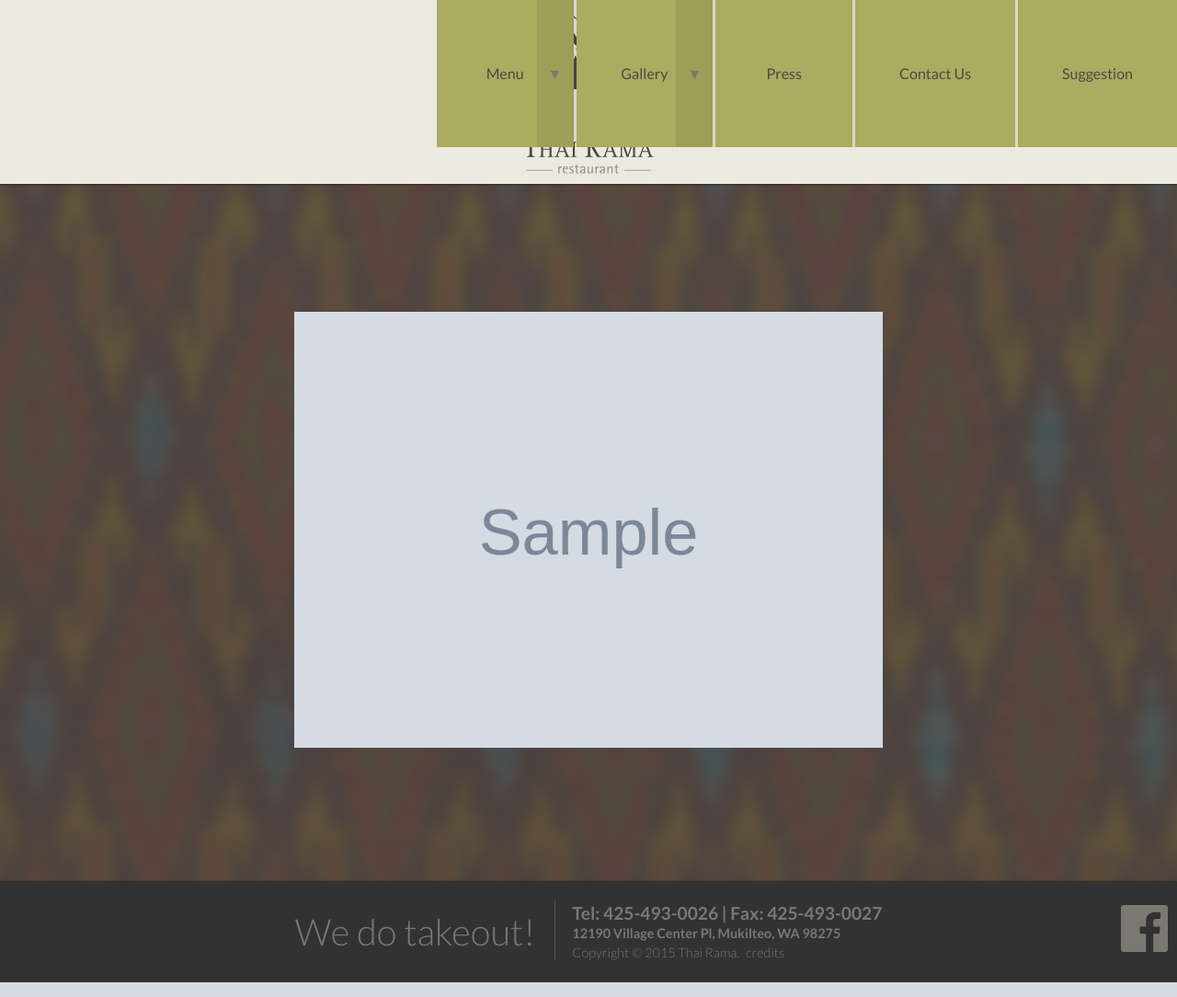
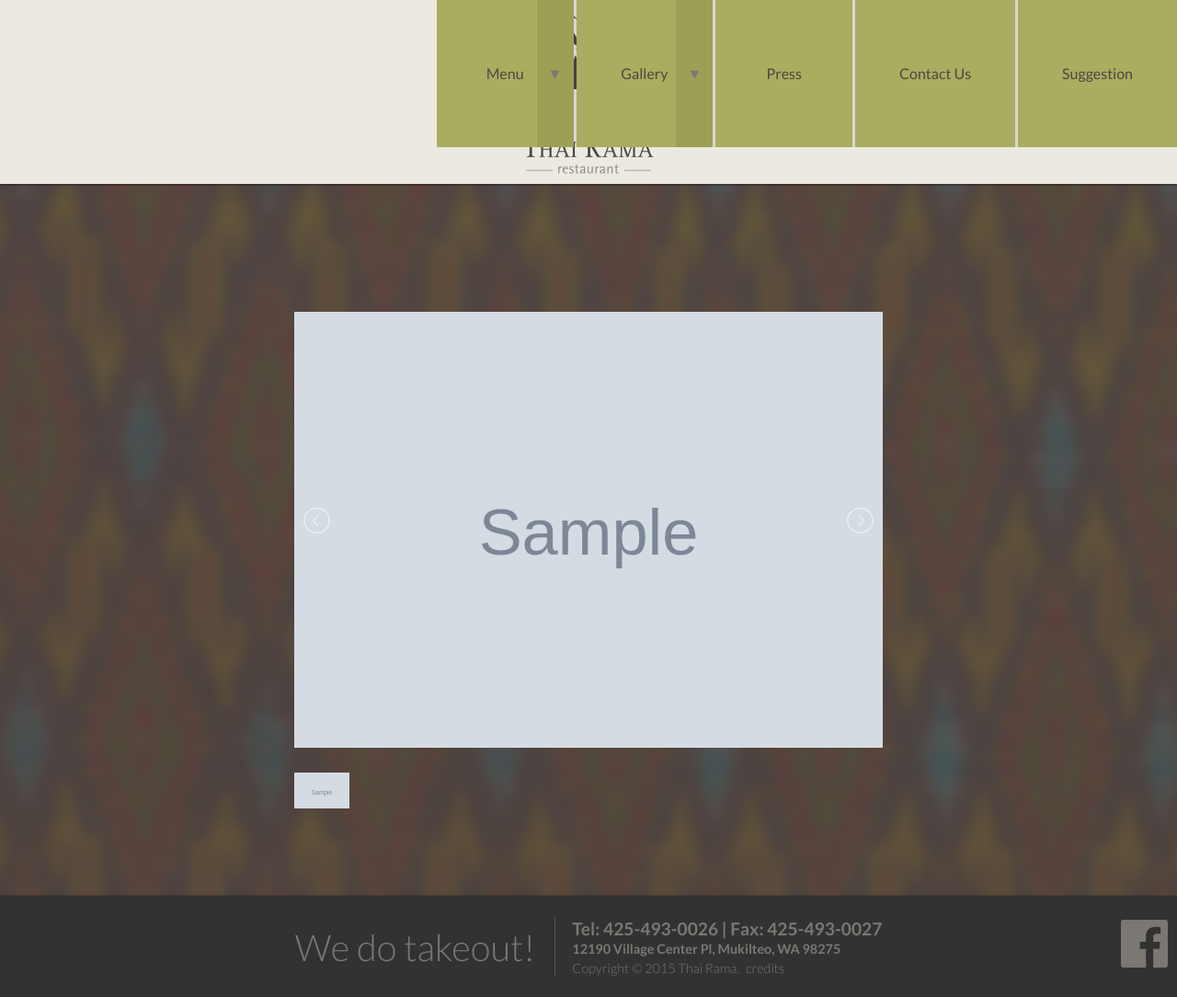
Before and after one commit to prinnb/thairama-django, a Django app: template thairamaapp/templates/thairamaapp/album.html in a window 1280 px wide. Shown: the whole page at 92% size. Run offline with Django 3.2, Linux system fonts and the light colour scheme; tables that the repository leaves empty hold one stand-in row (values such as "Sample post"); the template is opened without the code that fills it: values that come from a table or form of the project are taken from there, most other values are stand-ins (such as "Sample title", 1, 10 or a date in 2020); grey boxes marked "Sample" are stand-in pictures; parts of the project's set-up code (start-up, migrations or seed data) failed here and were passed over; some libraries are stand-ins or nearby versions.

Commit message:
edit gallery

```diff
--- a/thairamaapp/static/thairamaapp/script.js
+++ b/thairamaapp/static/thairamaapp/script.js
@@ -25,7 +25,8 @@ $(document).ready(function(){
             enableTouch:true,
             enableDrag: true,
             item:1,
-            auto: true
+            auto: true,
+            loop: true
       });
 
 
--- a/thairamaapp/static/thairamaapp/style.css
+++ b/thairamaapp/static/thairamaapp/style.css
@@ -435,3 +435,7 @@ textarea{
 	}
 
 }
+
+.lSSlideOuter .lSPager.lSGallery{
+	padding-top: 0px;
+}
```
